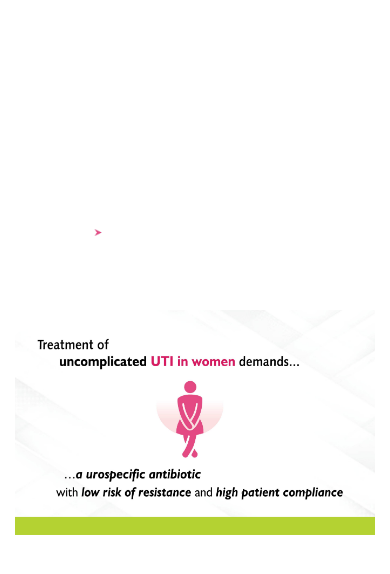
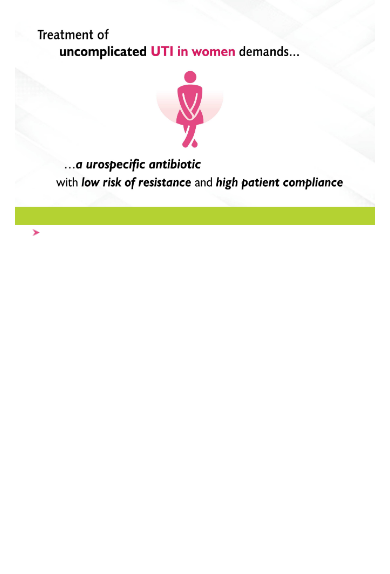
Before and after one commit to sibaram123/evafos, a plain HTML site: page index.html in a window 390 px wide. Drawn offline with Linux system fonts and the light colour scheme.

Commit message:
Update style2.css

```diff
--- a/css/style2.css
+++ b/css/style2.css
@@ -292,8 +292,7 @@ button.close, button.close:hover{
 @media screen and (max-width:740px){
 	.mytab1, .mytab2{
 	    background-size: contain;
-	    height: 100vh;
-	    background-position: center;
+	    background-position: inherit;
 	}
 	.mytab2 {
 	}
@@ -303,14 +302,12 @@ button.close, button.close:hover{
 }
 @media screen and (max-width:640px){
 	.mytab1, .mytab2{
+	}
 
-	}
 }
 @media screen and (max-width:480px){
 	.mytab1, .mytab2{
 		width: 100%;
-
-
 	}
 	.mytab2 {
 		padding: 0 4rem;
@@ -325,6 +322,7 @@ button.close, button.close:hover{
 	.rightcss, .leftcss {
 		bottom: auto;
 		top: 22rem;
+		left: 2%;
 	}
 	.rightcss img, .leftcss img {
 		padding: 20px;
```
